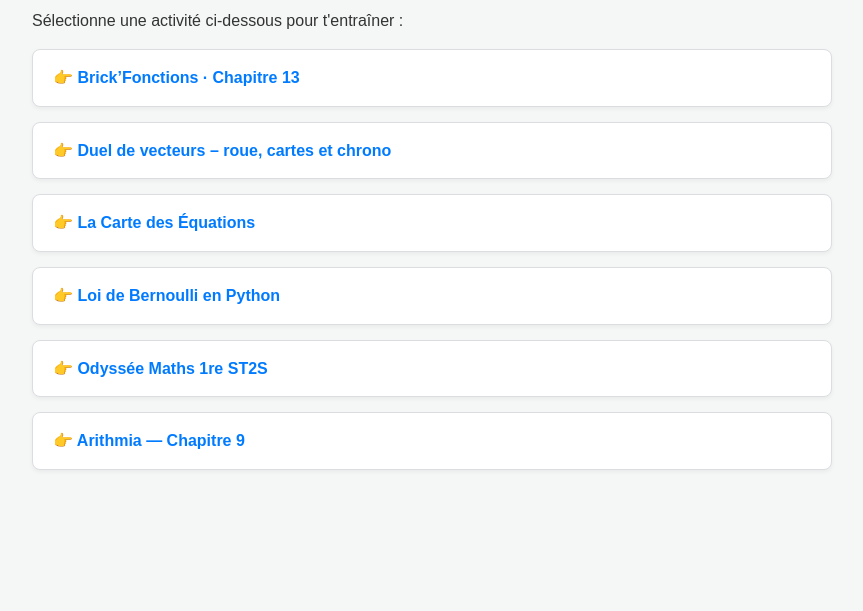
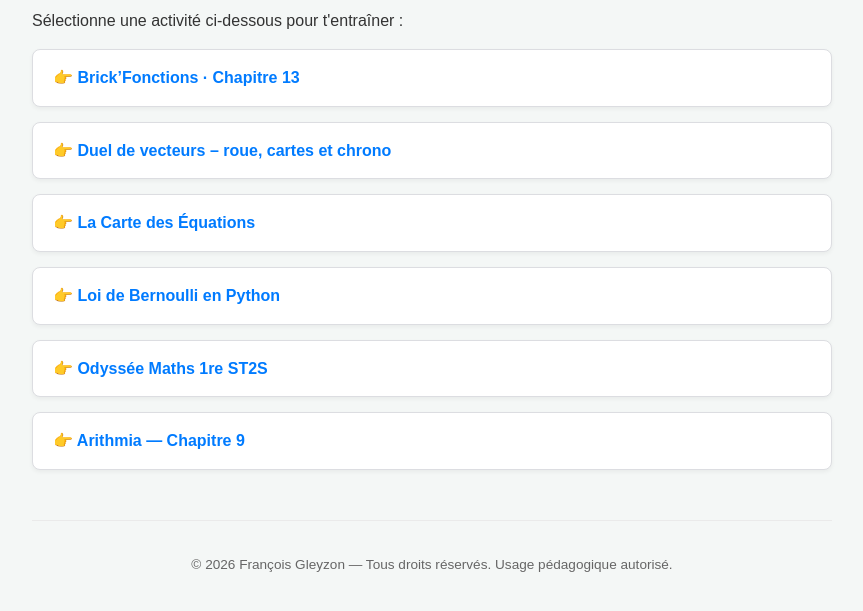
Before and after one commit to FrancoisGLEYZON/applis-maths, a plain HTML site: page index.html in a window 1280 px wide. Shown: the part 105-716 px from the top of the page, without its empty margins (208-1071 px from the left). Drawn offline with Linux system fonts and the light colour scheme.

Commit message:
Update index.html

```diff
--- a/index.html
+++ b/index.html
@@ -54,6 +54,10 @@
         <li><a href="Odyssée Maths 1re ST2S.html">👉 Odyssée Maths 1re ST2S</a></li>
         <li><a href="arithmia/index.html">👉 Arithmia — Chapitre 9</a></li>
     </ul>
+    <!-- Pied de page / Copyright -->
+    <footer style="margin-top: 50px; text-align: center; font-size: 0.85em; color: #666; border-top: 1px solid #eaeaea; padding-top: 20px;">
+        <p>© 2026 François Gleyzon — Tous droits réservés. Usage pédagogique autorisé.</p>
+    </footer>
 
 </body>
 </html>
```
